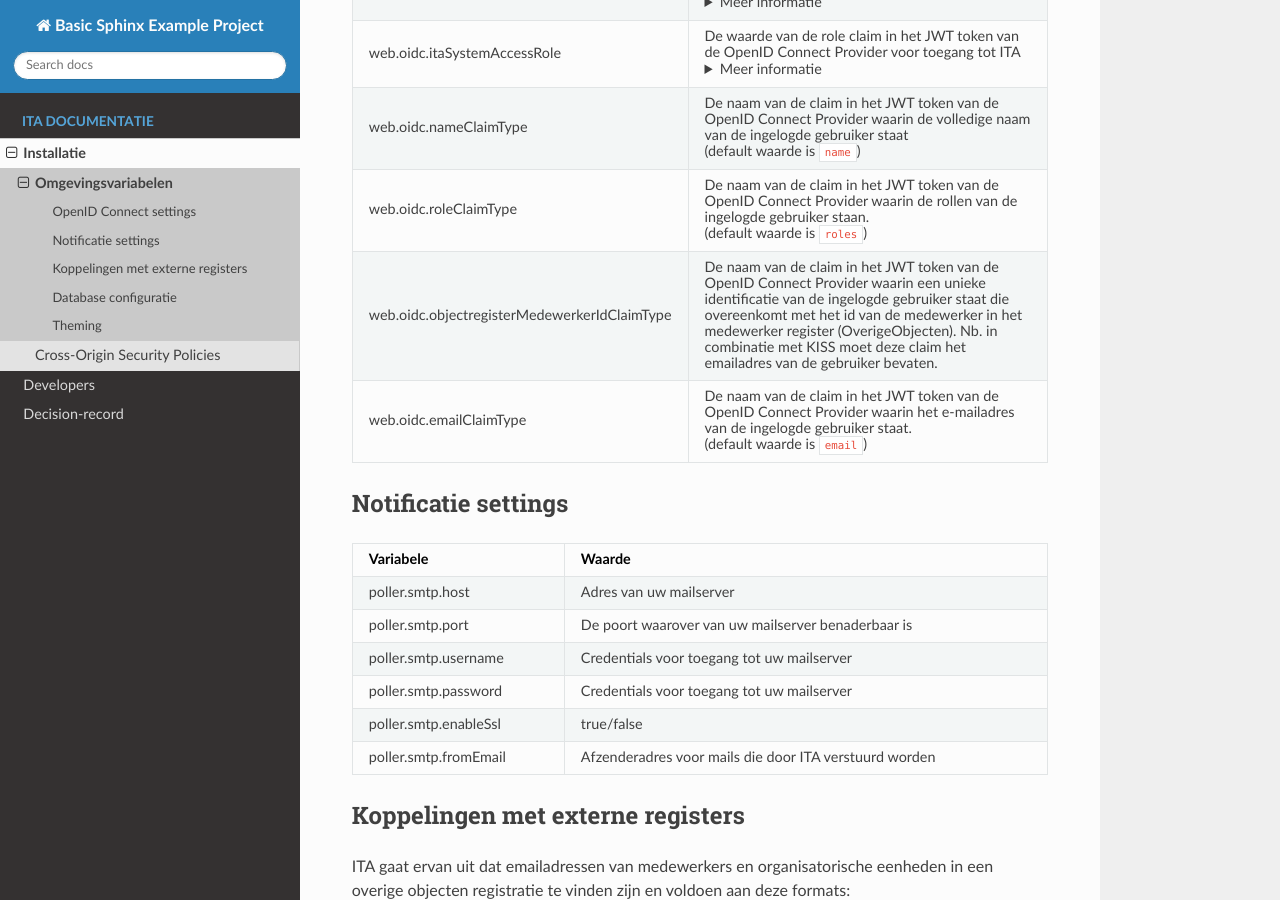
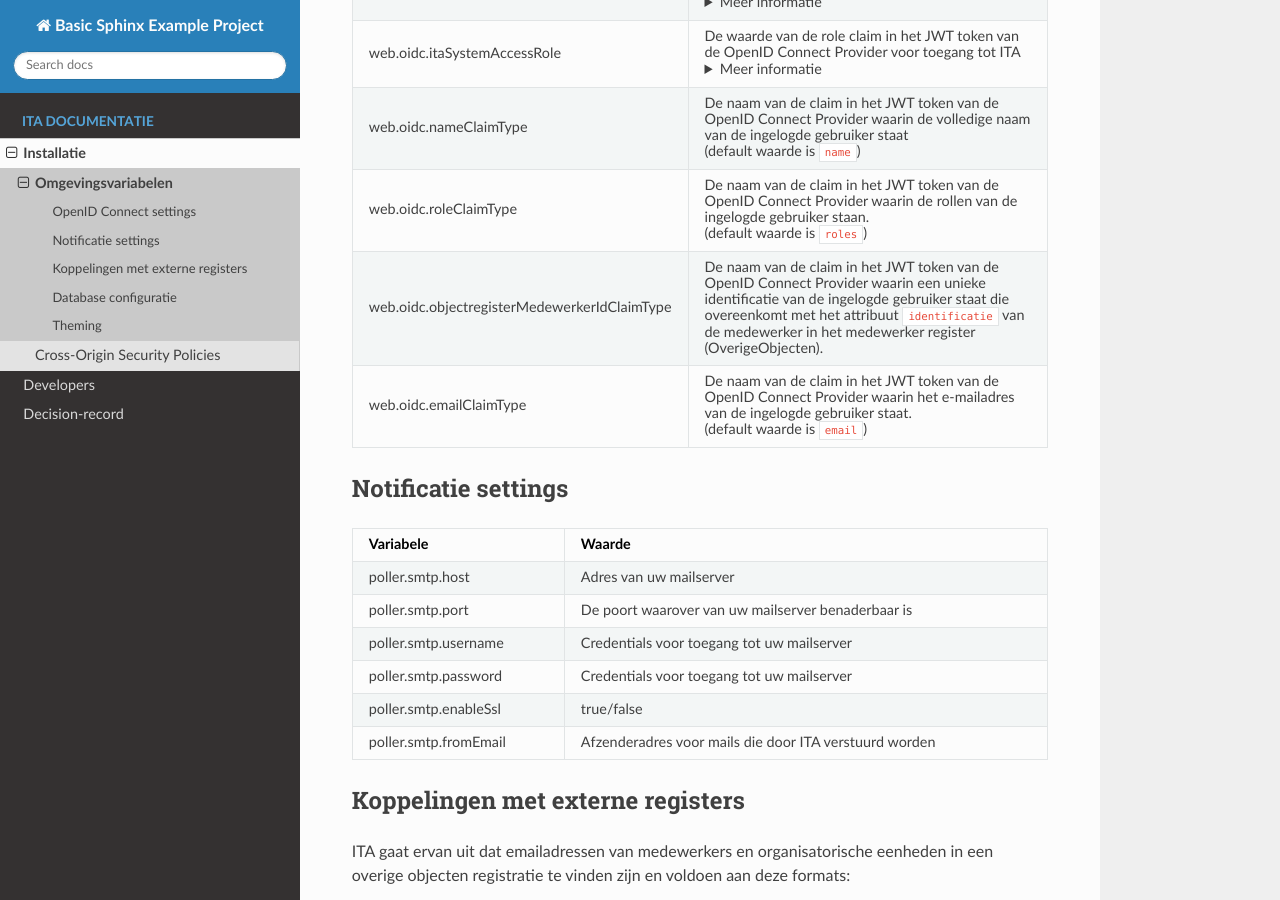
Before and after one commit to Interne-Taak-Afhandeling/.github, a Sphinx documentation site: the page built from docs/installation/configuratie.md, in a window 1280 px wide and 900 px high, scrolled down 446 px. Built offline with Sphinx 7.4.7 and the Read the Docs theme 3.1.0, drawn with Linux system fonts in a browser that asks for light colours; pages that are not in the unit, such as notebooks, are missing from menus.

Commit message:
Update docs/installation/configuratie.md
Co-authored-by: felixcicatt <104420825+felixcicatt@users.noreply.github.com>

```diff
--- a/docs/installation/configuratie.md
+++ b/docs/installation/configuratie.md
@@ -13,7 +13,7 @@
 | web.oidc.itaSystemAccessRole            | De waarde van de role claim in het JWT token van de OpenID Connect Provider voor toegang tot ITA <details> <summary>Meer informatie </summary>Bijvoorbeeld: `ITA-Gebruiker` </details>     |
 | web.oidc.nameClaimType            | De naam van de claim in het JWT token van de OpenID Connect Provider waarin de volledige naam van de ingelogde gebruiker staat <br/> (default waarde is `name`) |
 | web.oidc.roleClaimType            | De naam van de claim in het JWT token van de OpenID Connect Provider waarin de rollen van de ingelogde gebruiker staan. <br/> (default waarde is `roles`)  |
-| web.oidc.objectregisterMedewerkerIdClaimType            | De naam van de claim in het JWT token van de OpenID Connect Provider waarin een unieke identificatie van de ingelogde gebruiker staat die overeenkomt met het id van de medewerker in het medewerker register (OverigeObjecten). Nb. in combinatie met KISS moet deze claim het emailadres van de gebruiker bevaten. <br/>    |
+| web.oidc.objectregisterMedewerkerIdClaimType            | De naam van de claim in het JWT token van de OpenID Connect Provider waarin een unieke identificatie van de ingelogde gebruiker staat die overeenkomt met het attribuut `identificatie` van de medewerker in het medewerker register (OverigeObjecten).  |
 | web.oidc.emailClaimType            | De naam van de claim in het JWT token van de OpenID Connect Provider waarin het e-mailadres van de ingelogde gebruiker staat. <br/> (default waarde is `email`)   |
 
 Notificatie settings
```
